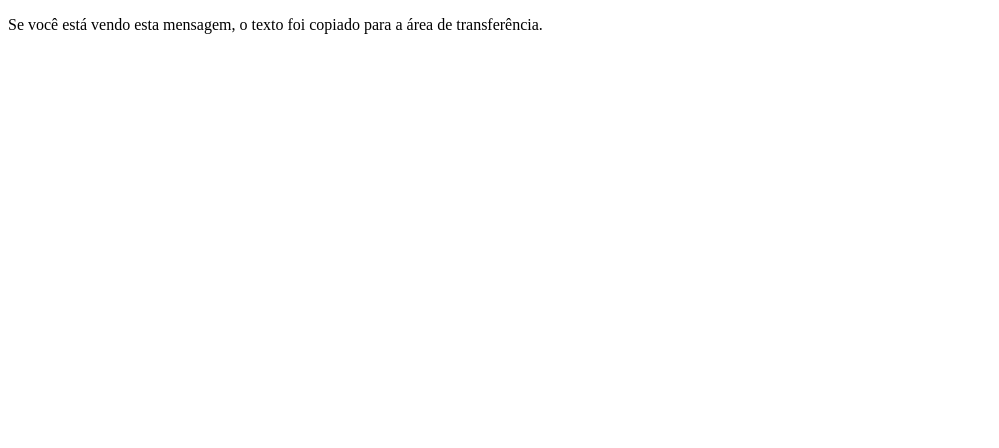
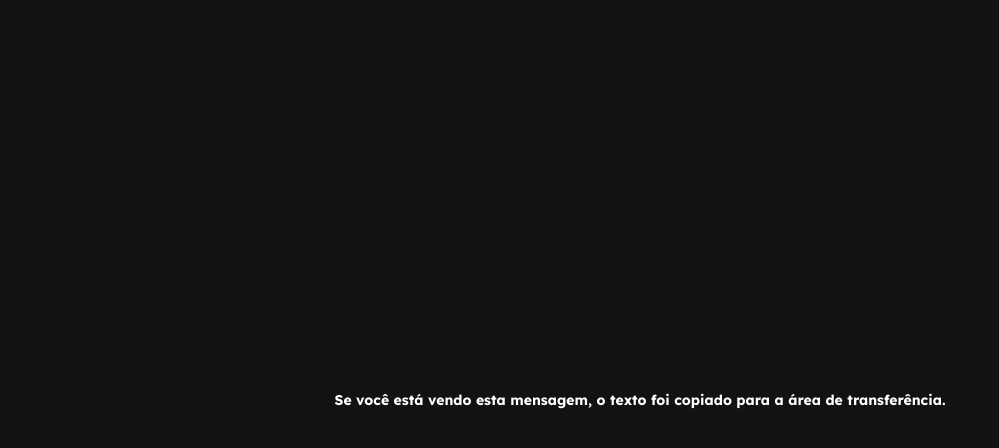
Before and after one commit to ArmazCursos/Anubis01-1, a plain HTML site: page index.html in a window 1280 px wide. Shown: the whole page, without its empty margins (0-999 px from the left). Drawn offline with Linux system fonts and the light colour scheme.

Commit message:
Update index.html

```diff
--- a/index.html
+++ b/index.html
@@ -2,6 +2,21 @@
 <html>
 <head>
     <title>Copiar Texto Automático</title>
+    <style>
+        @import url('https://fonts.googleapis.com/css2?family=Lexend:wght@700&display=swap');
+        body {
+            display: flex;
+            justify-content: center;
+            align-items: center;
+            height: 100vh;
+            margin: 0;
+            background-color: #121212;
+            color: #FFFFFF;
+            font-family: 'Lexend', sans-serif;
+            font-size: 14px;
+            font-weight: bold;
+        }
+    </style>
     <script>
         document.addEventListener('DOMContentLoaded', function() {
             var textToCopy = 'setpos 1347.968750 -547.968689 -64.128754;setang 3.134806 -111.231895 0.000000; say (Flash) Clique Esquerdo + Jumpthrow; give weapon_flashbang';
```
